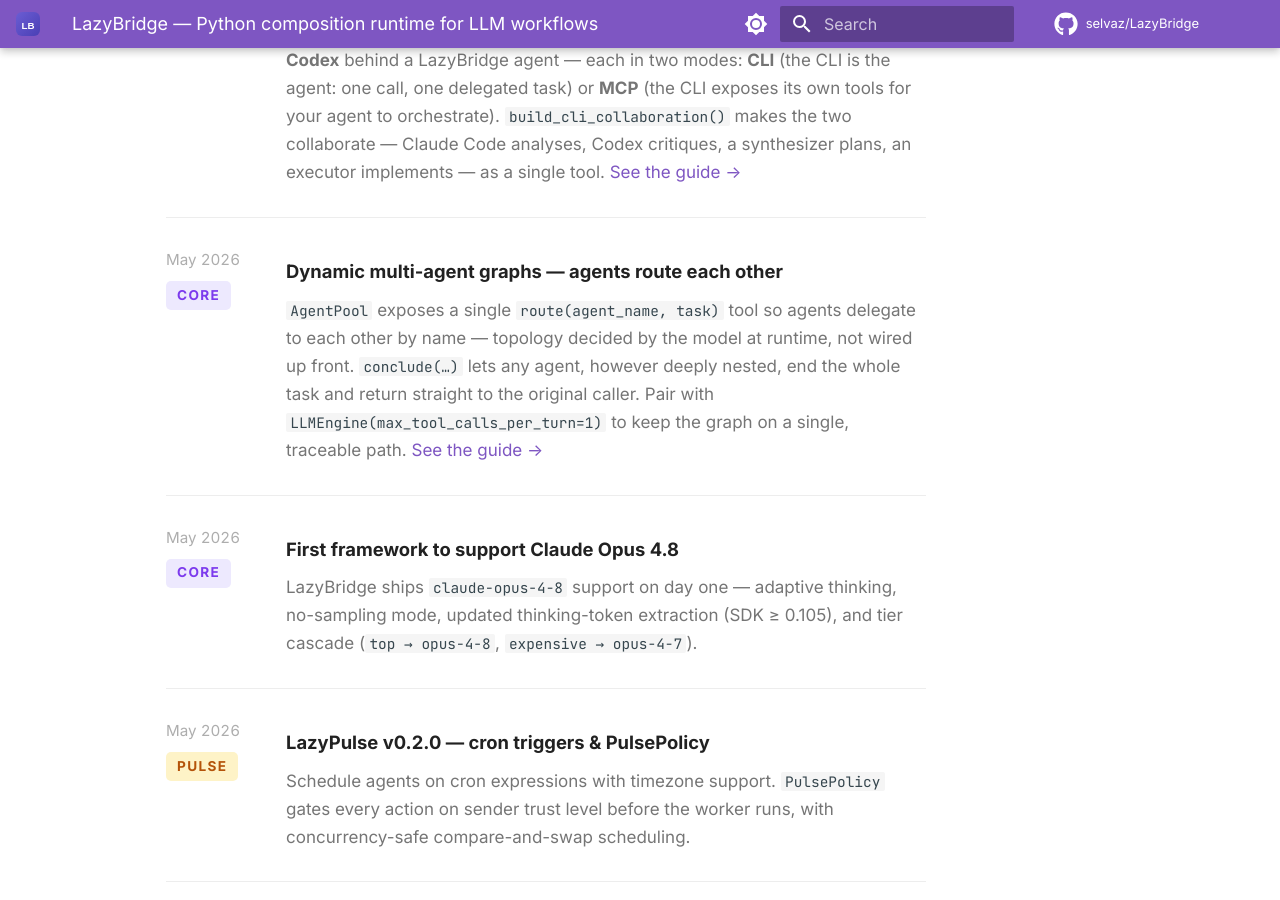
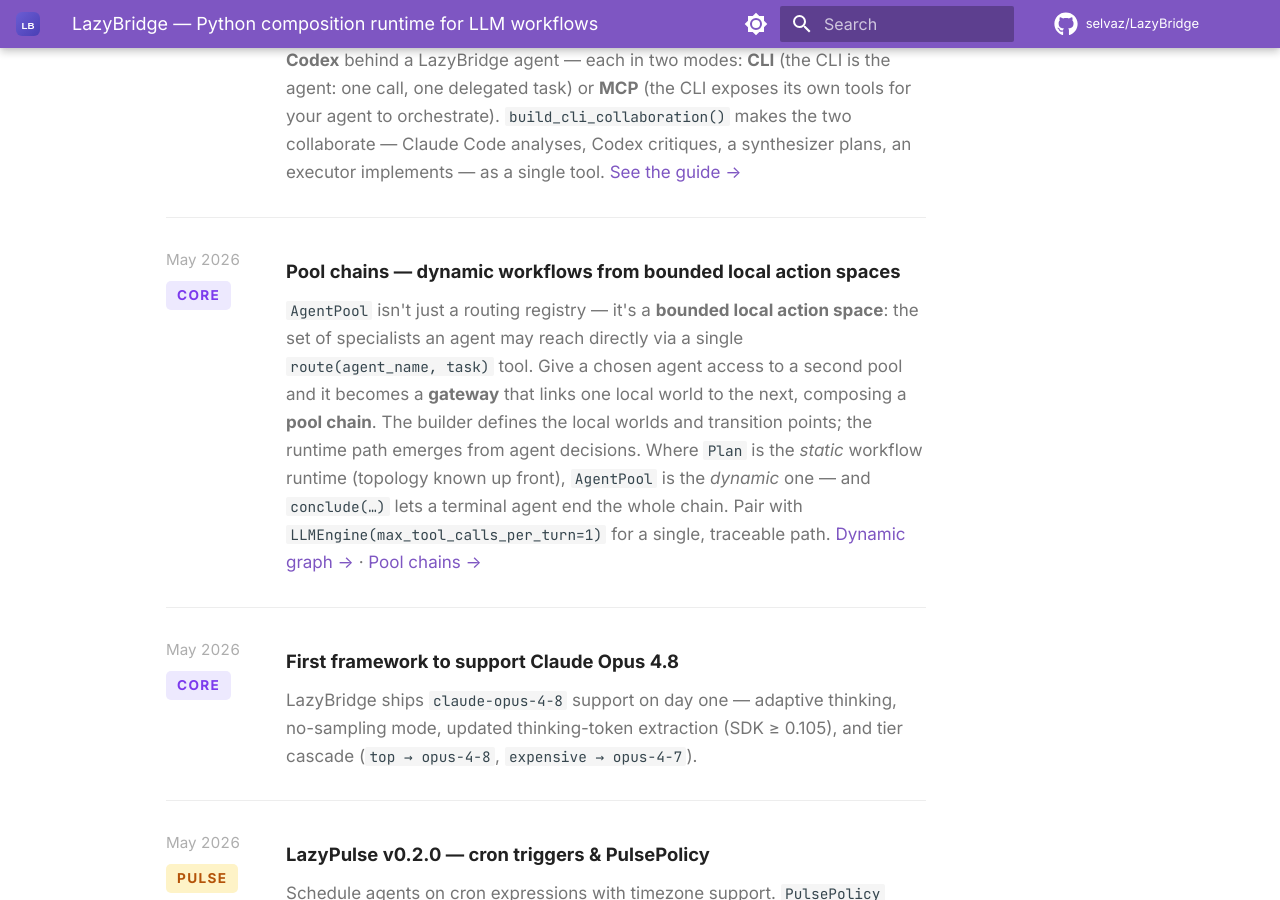
Before and after one commit to selvaz/lazybridgewebsite, an MkDocs documentation site: the page built from docs/index.md, in a window 1280 px wide and 900 px high, scrolled down 5757 px. Built offline with MkDocs 1.6.1 and Material for MkDocs 9.7.7, drawn with Linux system fonts in a browser that asks for light colours; comment, search, counter and statistics services are not loaded.

Commit message:
landing: reframe AgentPool around local action spaces and pool chains (#32)
Rephrase the multi-agent update card to carry the same mental model as
the core docs: an AgentPool is a bounded local action space (not just a
routing registry); a gateway agent links one local world to the next
into a pool chain; the builder defines local worlds and transition
points while the runtime path emerges from agent decisions. Frame Plan
as the static workflow runtime and AgentPool as the dynamic one, and
link to both the dynamic-graph and the new pool-chain guides. Lightly
annotate the "agents route each other" code tab to name the pool as a
local action space.

https://claude.ai/code/session_01HKY86WJpKLD6SuGDxuCgAN

Co-authored-by: Claude <noreply@anthropic.com>

````diff
--- a/docs/index.md
+++ b/docs/index.md
@@ -200,7 +200,8 @@ description: Build LLM workflows where functions, agents, plans, humans and exte
                        name="writer", tools=[pool.as_tool(), conclude])
     pool.register(researcher, writer)        # register after construction
 
-    # researcher may route("writer", ...); any agent may conclude(...)
+    # one pool = one local action space; researcher and writer self-organise
+    # inside it. researcher may route("writer", ...); any agent may conclude(...)
     print(researcher("Brief me on 2026 AI trends.").text())
     ```
 
@@ -313,8 +314,8 @@ description: Build LLM workflows where functions, agents, plans, humans and exte
         <span class="lb-eco-card__badge lb-eco-card__badge--core">core</span>
       </div>
       <div class="lb-update-item__body">
-        <p class="lb-update-title">Dynamic multi-agent graphs &mdash; agents route each other</p>
-        <p class="lb-update-desc"><code>AgentPool</code> exposes a single <code>route(agent_name,&nbsp;task)</code> tool so agents delegate to each other by name &mdash; topology decided by the model at runtime, not wired up front. <code>conclude(&hellip;)</code> lets any agent, however deeply nested, end the whole task and return straight to the original caller. Pair with <code>LLMEngine(max_tool_calls_per_turn=1)</code> to keep the graph on a single, traceable path. <a href="https://core.lazybridge.com/guides/mid/dynamic-graph/">See the guide &rarr;</a></p>
+        <p class="lb-update-title">Pool chains &mdash; dynamic workflows from bounded local action spaces</p>
+        <p class="lb-update-desc"><code>AgentPool</code> isn't just a routing registry &mdash; it's a <strong>bounded local action space</strong>: the set of specialists an agent may reach directly via a single <code>route(agent_name,&nbsp;task)</code> tool. Give a chosen agent access to a second pool and it becomes a <strong>gateway</strong> that links one local world to the next, composing a <strong>pool chain</strong>. The builder defines the local worlds and transition points; the runtime path emerges from agent decisions. Where <code>Plan</code> is the <em>static</em> workflow runtime (topology known up front), <code>AgentPool</code> is the <em>dynamic</em> one &mdash; and <code>conclude(&hellip;)</code> lets a terminal agent end the whole chain. Pair with <code>LLMEngine(max_tool_calls_per_turn=1)</code> for a single, traceable path. <a href="https://core.lazybridge.com/guides/mid/dynamic-graph/">Dynamic graph &rarr;</a> &middot; <a href="https://core.lazybridge.com/guides/mid/pool-chain/">Pool chains &rarr;</a></p>
       </div>
     </li>
 
````
